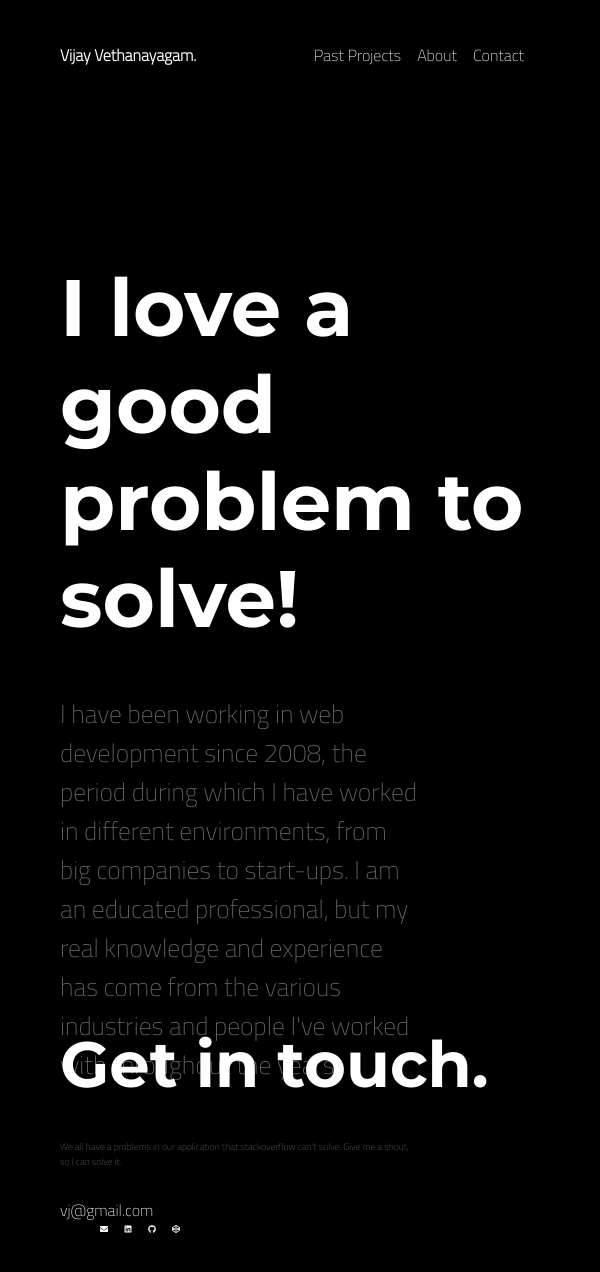
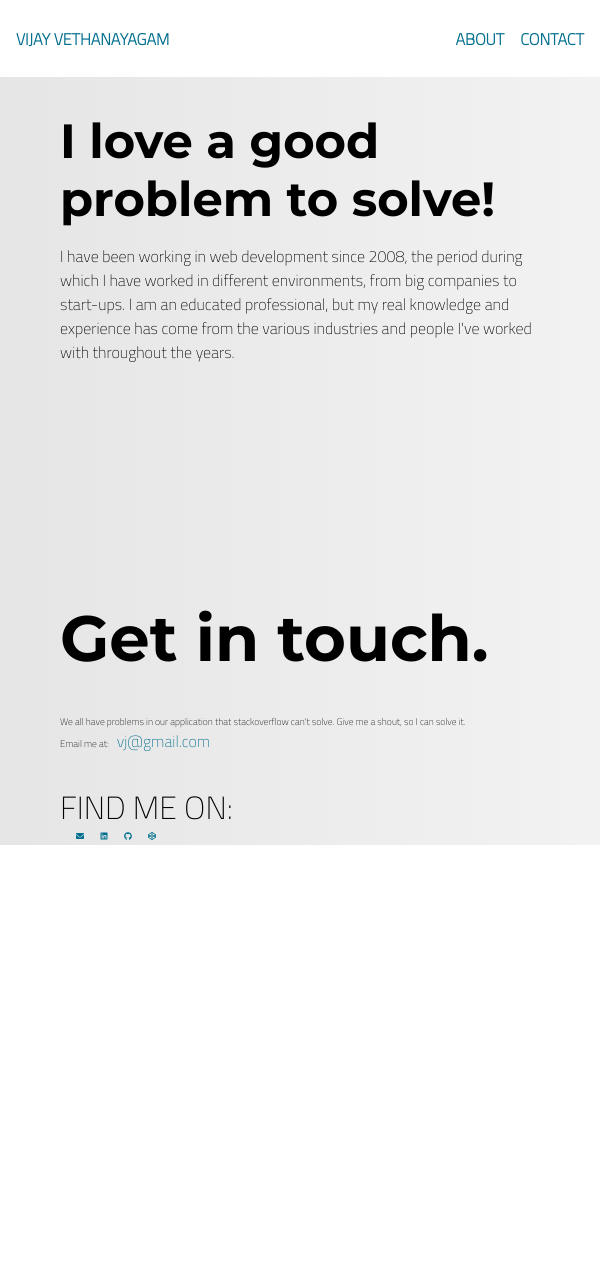
Before and after one commit to vjryan/personal-portfolio, a React (Create React App) app: page /about in a window 600 px wide. Shown: the top 1272 px of the page. After the commit the page ends 845 px from the top, so only its background shows below. Built offline with nearby package versions, Linux system fonts and the light colour scheme.

Commit message:
updated theme

```diff
--- a/src/App.css
+++ b/src/App.css
@@ -1,40 +1,77 @@
 @import url('https://fonts.googleapis.com/css?family=Montserrat:700|Open+Sans&display=swap');
 @import url('https://fonts.googleapis.com/css2?family=Titillium+Web:wght@200&display=swap');
+
+html {
+  font-family: 'Titillium Web', 'Open Sans';
+}
 
 body{
   display: flex;
   align-content: center;
   justify-content: center;
-  background: black;
+
   font-size: 10px;
-  font-family: 'Titillium Web', 'Open Sans';
-  color: white;
+
+
+  /* background: black; */
+  /* color: white; */
+
+  background:linear-gradient(to right, hsl(0, 0%, 90%), hsl(0, 0%, 95%)) fixed;
 }
 .App {
   height: 100vh;
   width: 80vw;
   display: flex;
   flex-direction: column;
+  font-weight: 600;
 }
 
 a{
     text-decoration: none;
-    color: white;
+    color: #006f8e;
 }
 
 /* Header */
+
+header {
+  text-transform: uppercase;
+}
+
+h1 {
+  font-size:4.5rem;
+  font-family: "Montserrat";
+}
+
+
+.container{
+  display: flex;
+  flex-direction: row;
+  justify-content:space-between;
+}
+
+.container h1 {
+  font-size: 5rem;
+  font-family: 'Montserrat';
+}
 
 .header_container{
   display: flex;
   flex-direction: row;
   justify-content: space-between;
   align-items: center;
-  width: 80vw;
-  top: 5rem;
-  position: relative;
+  width: 100%;
+
+  background: #FFFFFF;
+  position: fixed;
+  padding: 1rem;
+  z-index: 10;
+  top: 0;
+  left: 0
 }
 .header_container h1{
   font-size: 1rem;
+  color: #006f8e;
+  font-family: 'Titillium Web', 'Open Sans';
 }
 .header_container ul{
   list-style: none;
@@ -45,8 +82,14 @@ a{
 }
 .header_container ul li a{
   text-decoration: none;
-  color: white;
+  color: #006f8e;
   font-size: 1rem;
+  font-weight: bold;
+  text-transform: uppercase;
+}
+
+.header_container ul li a:hover{
+  border-bottom: 1px solid #006f8e;
 }
 
 /* Home */
@@ -76,17 +119,12 @@ a{
   position: relative;
   top:-4rem;
   font-size: 2rem;
-  opacity: 0.4;
 }
 .home_container .image_container img{
   position: relative;
   height: 26rem;
-  width: 18rem;
+  width: 26rem;
   top:5rem;
-  border-style: solid;
-  border-width: 1px;
-  border-color: #FFFFFF;
-  filter: invert(1);
 }
 
 /* Experience */
@@ -117,14 +155,40 @@ a{
 }
 
 .job .location_range{
-  max-width: 50em;
+  max-width: 60em;
+  display: flex;
+  justify-content: space-between;
+  border-bottom: 1px solid;
+  padding-bottom: 0.5rem;
+  margin-bottom: 0.5rem;
 }
 
 .job > a {
-  color: #21cc85;
+  color: #006f8e;
 }
 
-/* Work */
+/* Skills */
+
+.skills_container {
+  display: flex;
+  flex-direction: column;
+  position: relative;
+  top: 18rem;
+  width: 80vw;
+}
+
+.skills_container h1 {
+  font-size: 5rem;
+  font-family: 'Montserrat';
+}
+
+.skills_container .skill_summary_container
+{
+  padding-left: 1em;
+  font-size: 1rem;
+}
+
+/* Projects */
 .work_container{
     display: flex;
     flex-direction: column;
@@ -167,13 +231,9 @@ a{
   font-size: 2rem;
   position: relative;
   top:-6rem;
-  opacity: 0.4;
 }
 .contact_container .email_link{
-  font-size: 4rem;
-  color: white;
-  position: relative;
-  top:-4rem;
+  padding-left: 0.5rem;
 }
 
 .contact_container ul{
@@ -184,7 +244,7 @@ a{
   padding-right: 3rem;
 }
 .contact_container li a{
-  color: white;
+  color: #00000;
   text-decoration: none;
   font-size: 2rem;
 }
@@ -209,7 +269,6 @@ a{
   top:-2rem;
   font-size: 1.6rem;
   width: 60vw;
-  opacity: 0.4;
 }
 .about_container .about_contact{
   position: relative;
@@ -217,15 +276,35 @@ a{
 }
 
 
+/* Social */
+
+.social_links ul {
+  padding: 0;
+}
+.social_links span{
+  vertical-align: super;
+  font-size: 2rem;
+  text-transform: uppercase;
+}
+
 @media only screen and (max-width: 600px) {
+
   body{
     font-size: 2px;
   }
+
+  nav {
+    padding-right: 1rem;
+  }
+
+  .container h1 {
+
+  }
+
   /* Header */
-
   .header_container {
-    width: 80vw;
-    top: 2rem;
+    /* width: 80vw;
+    top: 2rem; */
   }
 
   .header_container h1 {
@@ -264,7 +343,35 @@ a{
     top: 2rem;
   }
 
-/* Work */
+  /* Experience */
+  .experience_container {
+    top: 10rem;
+    width: 80vw;
+  }
+
+  .experience_container h1 {
+    font-size: 2rem;
+  }
+
+  .experience_container .jobs_container {
+    grid-gap: 0.2rem;
+  }
+
+  .experience_container .job_container .job{
+    max-width: 100%;
+  }
+
+
+  /* SKills */
+  .skills_container {
+    top: 10rem;
+  }
+
+  .skills_container h1 {
+    font-size: 2rem;
+  }
+
+  /* Projects */
   .work_container {
     top: 10rem;
     width: 80vw;
@@ -288,10 +395,26 @@ a{
   }
 
 
+  /* About */
+  .about_container {
+    top: 5rem;
+  }
+
+  .about_container p {
+    width: 100%;
+    font-size: 1rem;
+  }
+  .about_container h1 {
+    font-size: 3rem;
+  }
+  .about_container .about_contact{
+    top: -11rem;
+  }
+
   /* Contact */
 
   .contact_container {
-  top: 10rem;
+    top: 20rem;
   }
 
   .contact_container h1 {
@@ -301,6 +424,9 @@ a{
   .contact_container p {
     font-size: 0.6rem;
     top: -1rem;
+  }
+  .contact_container span {
+    display: block;
   }
 
   .contact_container .email_link {
@@ -313,7 +439,7 @@ a{
   }
 
   .contact_container li a {
-  font-size: 0.5rem;
+    /* font-size: 0.5rem; */
   }
 
 
@@ -328,8 +454,8 @@ a{
   /* Header */
 
   .header_container {
-    width: 80vw;
-    top: 2rem;
+    /* width: 80vw;
+    top: 2rem; */
   }
 
   .header_container h1 {
@@ -368,6 +494,21 @@ a{
     top: 2rem;
   }
 
+   /* Experience */
+  .experience_container {
+    top: 10rem;
+    width: 80vw;
+  }
+
+  .experience_container h1 {
+    font-size: 2rem;
+  }
+
+  .experience_container .job_container {
+    grid-gap: 0.2rem;
+  }
+
+
   /* Work */
   .work_container {
     top: 10rem;
@@ -395,7 +536,7 @@ a{
   /* Contact */
 
   .contact_container {
-    top: 10rem;
+    /* top: 10rem; */
   }
 
   .contact_container h1 {
--- a/src/components/About.js
+++ b/src/components/About.js
@@ -7,7 +7,7 @@ const About = () =>{
   return (
     <div>
       <Header name={data.name} contactEmail={data.contactEmail}></Header>
-      <div className="about_container">
+      <div className="about_container container">
         <h1>{data.aboutTitle}</h1>
         <p>{data.aboutPara}</p>
         <div className="about_contact">
--- a/src/components/Contact.js
+++ b/src/components/Contact.js
@@ -4,15 +4,22 @@ import { FaEnvelope, FaLinkedin, FaGithub, FaCodepen } from "react-icons/fa";
 const Contact = ({contactEmail, contactPara, socialLinks})=>{
 
     return (
-      <div className="contact_container">
+      <div className="contact_container container">
         <h1>Get in touch.</h1>
-        <p>{contactPara}</p>
+        <p>
+          {contactPara}
+          <br/>Email me at:
+          <a className="email_link" href={`mailto:${contactEmail}`}>
+            {contactEmail}
+          </a>
+          </p>
         <br></br>
-        <a className="email_link" href={`mailto:${contactEmail}`}>
-          {contactEmail}
-        </a>
+
         <div className="social_links">
           <ul>
+            <li >
+            <span>Find Me On:</span>
+            </li>
             <li>
               <a href={`mailto:${contactEmail}`}>
                 <FaEnvelope></FaEnvelope>
--- a/src/components/Project.js
+++ b/src/components/Project.js
@@ -7,7 +7,7 @@ const Project = () =>{
     return(
         <div>
             <Header name={data.name} contactEmail={data.contactEmail}></Header>
-        <div className="work_container">
+            <div className="work_container container">
                 <h1>Past Projects.</h1>
                 <div className="projects_container">
                     {data.projects.map((project)=>(
--- a/src/components/Skill.js
+++ b/src/components/Skill.js
@@ -7,7 +7,7 @@ const Skill = ({skills}) => {
     let backend = skills.backend.join(', ');
 
     return(
-        <div className="skills_container">
+        <div className="skills_container container">
             <h1>Skills.</h1>
             <div className="skill_summary_container">
                 <h2>Backend</h2>
--- a/src/components/header.js
+++ b/src/components/header.js
@@ -1,15 +1,16 @@
 import React from 'react';
-import {Link} from 'react-router-dom'
+import {Link} from 'react-router-dom';
+
 const Header = ({name, contactEmail})=>{
     return(
-        <div>
+        <header>
             <div className="header_container">
-                <Link to="/"><h1>{name}.</h1></Link>
+                <Link to="/"><h1>{name}</h1></Link>
                 <nav>
                     <ul>
-                        <li>
-                            <Link to="/projects">Past Projects</Link>
-                        </li>
+                        {/* <li>
+                            <Link to="/projects">Projects</Link>
+                        </li> */}
                         <li>
                             <Link to="/about">About</Link>
                         </li>
@@ -19,7 +20,7 @@ const Header = ({name, contactEmail})=>{
                     </ul>
                 </nav>
             </div>
-        </div>
+        </header>
     )
 }
 
--- a/src/components/home.js
+++ b/src/components/home.js
@@ -4,7 +4,7 @@ const Home = ({name, paragraph, authorImage})=>{
 
     return(
     <div>
-        <div className="home_container">
+        <div className="home_container container">
             <div className="home_head_wrapper">
             <h1> Oh hi there! <br/> I'm <span>{name}</span></h1>
             <p>{paragraph}</p>
@@ -13,7 +13,6 @@ const Home = ({name, paragraph, authorImage})=>{
                 <img src={authorImage} alt="Author"></img>
                 <div className="bg"></div>
             </div>
-
         </div>
     </div>
     )
--- a/src/components/yourdata.js
+++ b/src/components/yourdata.js
@@ -193,7 +193,7 @@ export default {
   ],
 
   // Contact Section
-  contactPara: "We all have a problems in our application that stackoverflow can't solve. Give me a shout, so I can solve it.",
+  contactPara: "We all have problems in our application that stackoverflow can't solve. Give me a shout, so I can solve it.",
   social: [
     // Add Or Remove The Link Accordingly
     {
```
Also changed, not shown: src/components/Experience.js (+7 -4 lines). Lines whose indentation alone changed are shown as unchanged.
